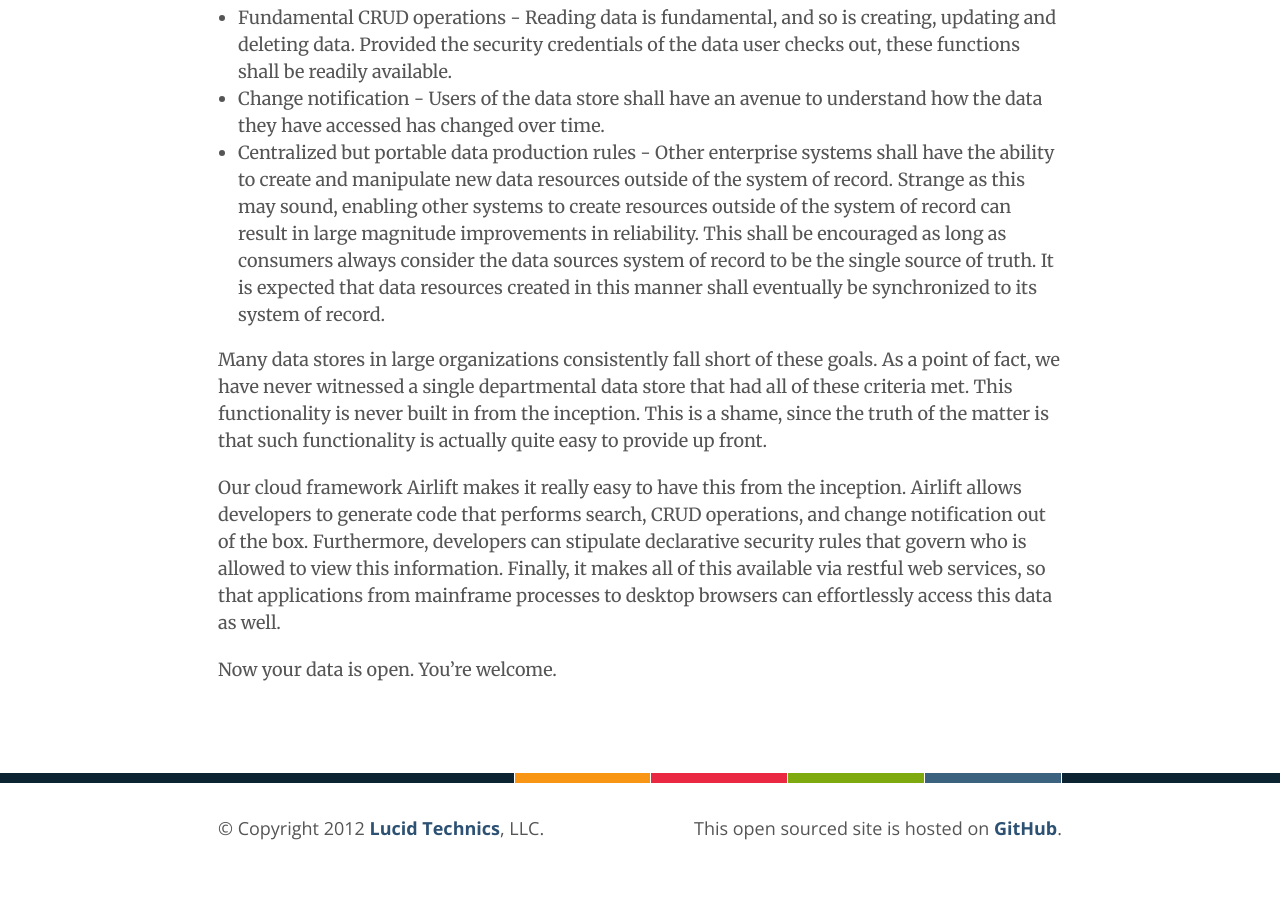
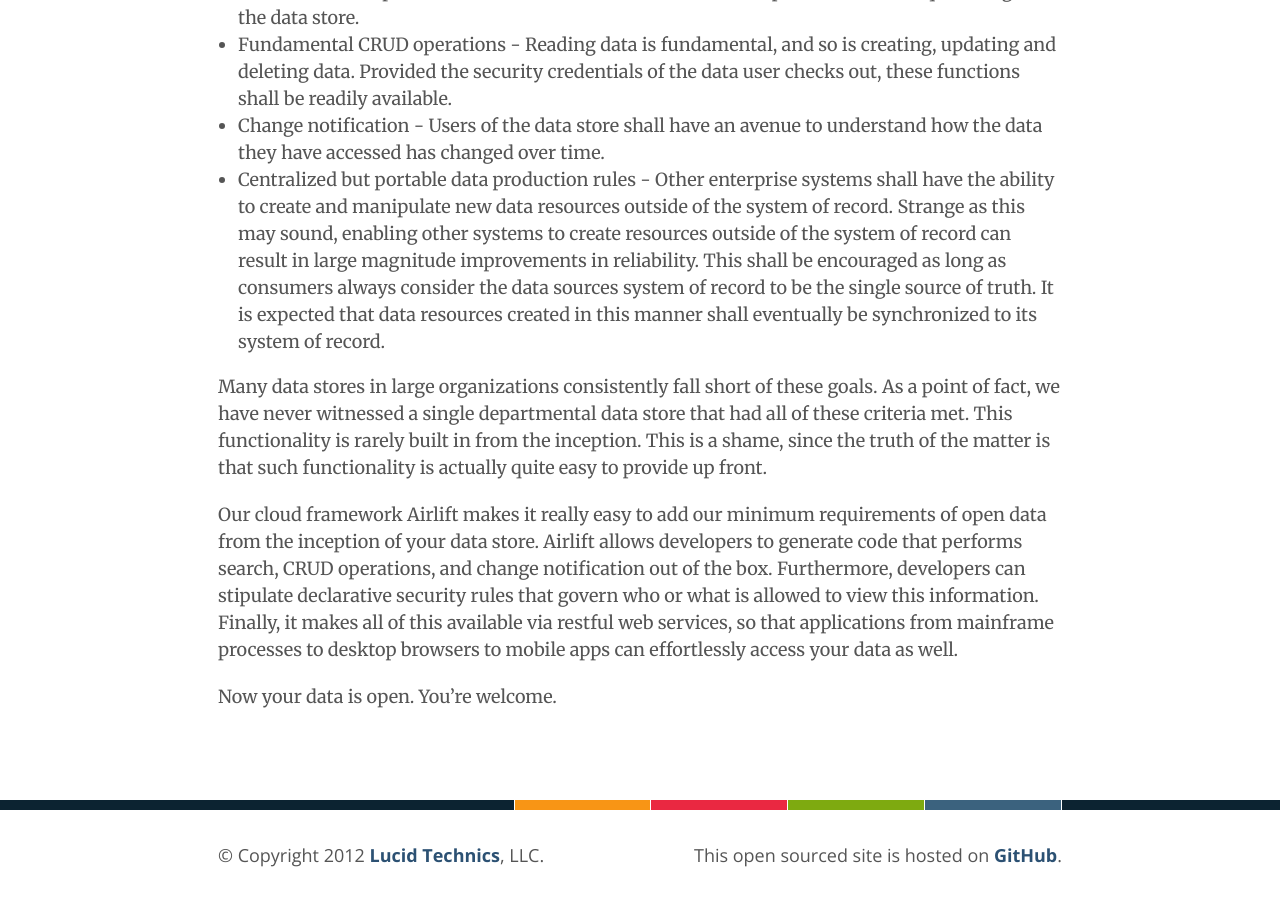
Before and after one commit to LucidTechnics/lucidtechnics.github.com, a Jekyll site: the page built from _posts/articles/2012-12-11-open-data.md, in a window 1280 px wide and 900 px high, scrolled down 1718 px. Built offline with Jekyll 4.4.1, drawn with Linux system fonts in a browser that asks for light colours; nearby versions of some CDN libraries; comment, search, counter and statistics services are not loaded; before the commit the page ends 2591 px from its top, so only the background shows below that; some of the changed text lies outside the part shown.

Commit message:
Updated _posts/articles/2012-12-11-open-data.md

```diff
--- a/_posts/articles/2012-12-11-open-data.md
+++ b/_posts/articles/2012-12-11-open-data.md
@@ -18,7 +18,7 @@
 
 In just over a month, Apps For Democracy received 47 useful data mash up applications. Why was this so successful?
 
-We think it was successful simply because the District data was made accessible to people who cared about it. And the people who cared about the data did what they wanted to do with it. We call this approach, "The Client Knows Best". Give the client access to the raw data, get out of the way, and watch them produce what they want!
+We think it was successful simply because the District data was made accessible to people who cared about it. And the people who cared about the data did what they wanted to do with it. Some of what they did turned out to be useful to the citizens of the District of Columbia.  We call this approach, "The Client Knows Best". Give the client access to the raw data, get out of the way, and watch them produce what they want!
 
 What would happen if this was done in the enterprise? We honestly can't say, because for the large corporations we were privileged to work in, our observation is that they generally do the opposite. In fact, corporate data is not even made fully open to the members of the internal organizations that actually own the data. For various reasons, enterprise information is usually trapped within the systems of the business pillars that make up the organization. When these data sets were first established, little or no thought was given towards sharing this information with other departmental groups. Later, when it became apparent that data sharing would be a good thing to have, attempts to make the data more accessible are hamstrung by the initial lack of forethought.
 
@@ -32,8 +32,8 @@
 * Change notification - Users of the data store shall have an avenue to understand how the data they have accessed has changed over time.
 * Centralized but portable data production rules - Other enterprise systems shall have the ability to create and manipulate new data resources outside of the system of record. Strange as this may sound, enabling other systems to create resources outside of the system of record can result in large magnitude improvements in reliability. This shall be encouraged as long as consumers always consider the data sources system of record to be the single source of truth. It is expected that data resources created in this manner shall eventually be synchronized to its system of record.
 
-Many data stores in large organizations consistently fall short of these goals. As a point of fact, we have never witnessed a single departmental data store that had all of these criteria met. This functionality is never built in from the inception. This is a shame, since the truth of the matter is that such functionality is actually quite easy to provide up front.
+Many data stores in large organizations consistently fall short of these goals. As a point of fact, we have never witnessed a single departmental data store that had all of these criteria met. This functionality is rarely built in from the inception. This is a shame, since the truth of the matter is that such functionality is actually quite easy to provide up front.
 
-Our cloud framework Airlift makes it really easy to have this from the inception. Airlift allows developers to generate code that performs search, CRUD operations, and change notification out of the box. Furthermore, developers can stipulate declarative security rules that govern who is allowed to view this information. Finally, it makes all of this available via restful web services, so that applications from mainframe processes to desktop browsers can effortlessly access this data as well.
+Our cloud framework Airlift makes it really easy to add our minimum requirements of open data from the inception of your data store. Airlift allows developers to generate code that performs search, CRUD operations, and change notification out of the box. Furthermore, developers can stipulate declarative security rules that govern who or what is allowed to view this information. Finally, it makes all of this available via restful web services, so that applications from mainframe processes to desktop browsers to mobile apps can effortlessly access your data as well.
 
 Now your data is open.  You're welcome.
```
